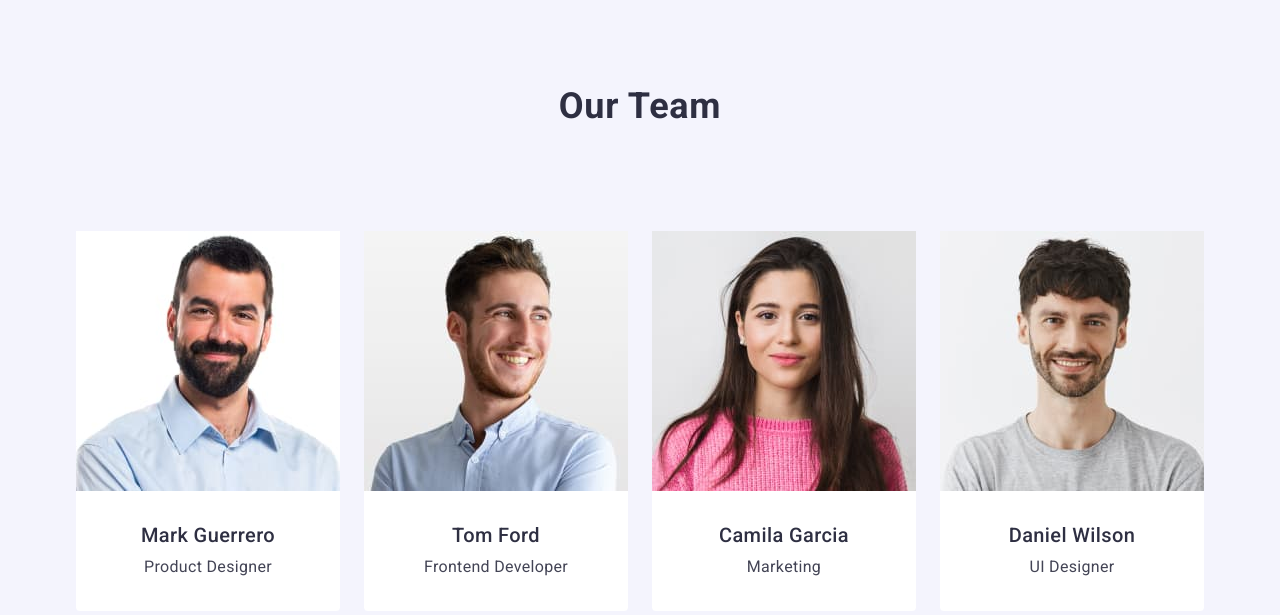
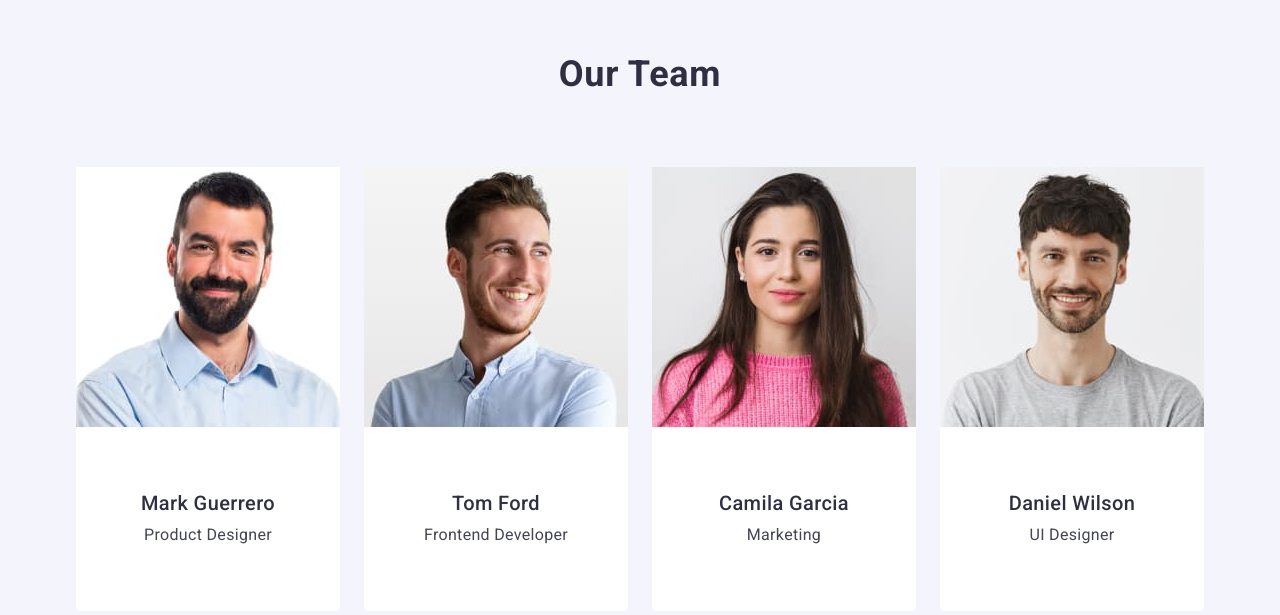
Before and after one commit to AlonaPavlenk/goit-markup-hw-03, a plain HTML site: page index.html in a window 1280 px wide. Shown: the part 1758-2373 px from the top of the page. Drawn offline with nearby package versions, Linux system fonts and the light colour scheme.

Commit message:
flexbox-corractiv5

```diff
--- a/css/style.css
+++ b/css/style.css
@@ -378,11 +378,6 @@ body {
   gap: 24px;
 }
 
-.list-container {
-  padding-top: 32px;
-  min-width: 232px;
-}
-
 .team-title {
   font-family: "Roboto", sans-serif;
   font-weight: 700;
@@ -396,6 +391,11 @@ body {
   margin-bottom: 72px;
 }
 
+.title-container {
+  padding: 32px 16px;
+}
+
+
 .image-title {
   font-family: "Roboto", sans-serif;
   font-weight: 500;
@@ -405,6 +405,7 @@ body {
   color: #2e2f42;
   margin-top: 32px;
   margin-bottom: 8px;
+  text-align: center;
 }
 
 .team-line {
--- a/index.html
+++ b/index.html
@@ -138,7 +138,6 @@
         <div class="team-container container">
           <h2 class="team-title">Our Team</h2>
           <ul class="team-list list">
-            <div class="list-container">
             <li class="team-line">
               <img
                 src="./images/picture4.jpg"
@@ -146,11 +145,11 @@
                 width="264"
                 class="img"
               />
+              <div class="title-container">
               <h3 class="image-title">Mark Guerrero</h3>
               <p class="team-text">Product Designer</p>
+            </div>
             </li>
-          </div>
-          <div class="list-container">
             <li class="team-line">
               <img
                 src="./images/picture5.jpg"
@@ -158,11 +157,11 @@
                 width="264"
                 class="img"
               />
+              <div class="title-container">
               <h3 class="image-title">Tom Ford</h3>
               <p class="team-text">Frontend Developer</p>
+            </div>
             </li>
-          </div>
-          <div class="list-container">
             <li class="team-line">
               <img
                 src="./images/picture6.jpg"
@@ -170,11 +169,11 @@
                 width="264"
                 class="img"
               />
+              <div class="title-container">
               <h3 class="image-title">Camila Garcia</h3>
               <p class="team-text">Marketing</p>
+            </div>
             </li>
-          </div>
-          <div class="list-container">
             <li class="team-line">
               <img
                 src="./images/picture7.jpg"
@@ -182,10 +181,11 @@
                 width="264"
                 class="img"
               />
+              <div class="title-container">
               <h3 class="image-title">Daniel Wilson</h3>
               <p class="team-text">UI Designer</p>
+            </div>
             </li>
-          </div>
           </ul>
         </div>
       </section>
```
